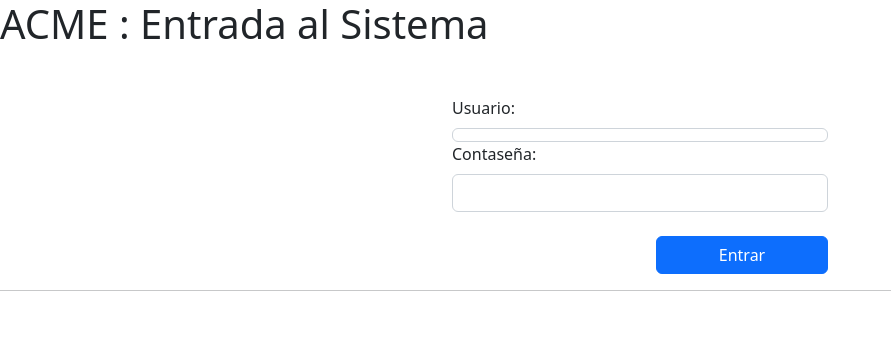
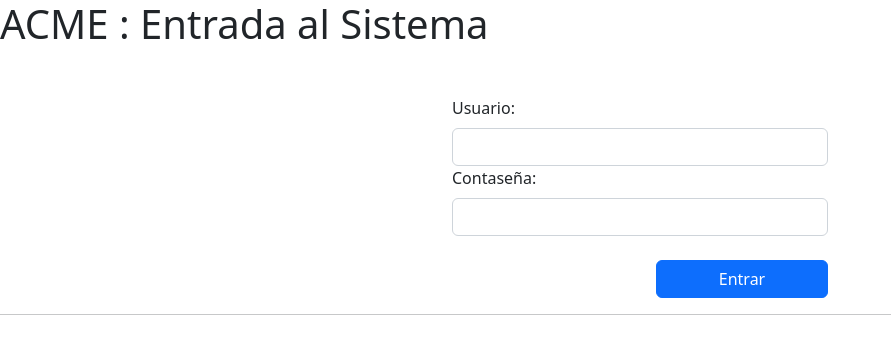
Before and after one commit to rmsvdp/acme, a PHP site: page /Login.php in a window 1280 px wide. Shown: the top 354 px of the page, without its empty margins (0-891 px from the left). Run offline with PHP 8.4, Linux system fonts and the light colour scheme.

Commit message:
bug resuelto

```diff
--- a/Login.php
+++ b/Login.php
@@ -27,7 +27,7 @@ include_once "debug.php";
         <form action = "<?php echo htmlspecialchars($_SERVER['PHP_SELF']); ?>" method="post">
         <div>
             <label for="username" class="form-label">Usuario:</label>
-            <inputif ($_SERVER["REQUEST_METHOD"] == "POST") {  t type="text" class="form-control" name="username" id="name">
+            <input type="text" class="form-control" name="username" id="name">
         </div>
         <div>
             <label for="password" class="form-label">Contaseña:</label>
```
